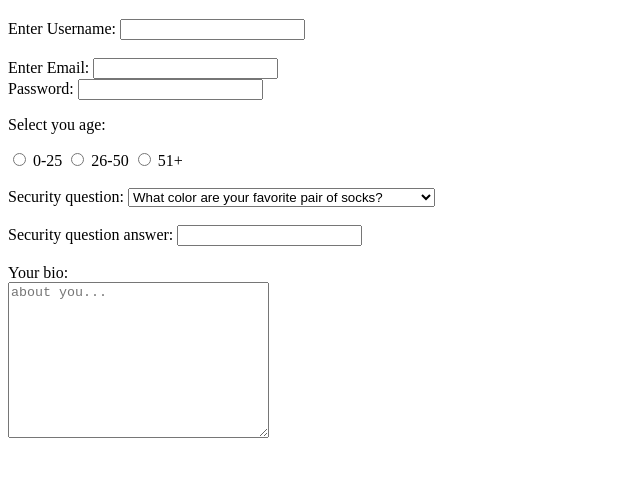
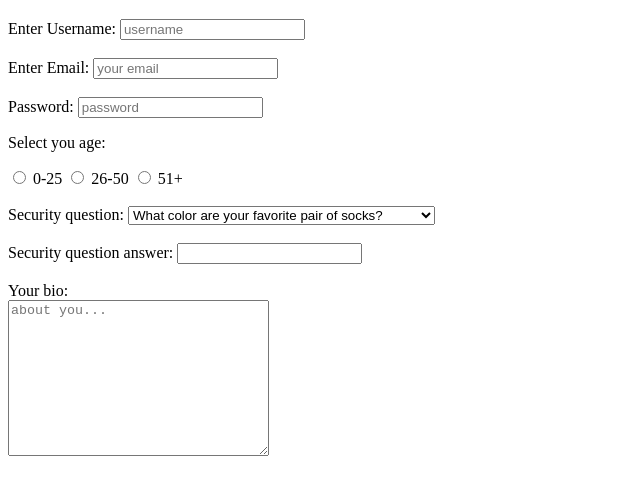
Before and after one commit to LinusYong123/HTML-CSS-Crash-Course, a plain HTML site: page index.html in a window 1280 px wide. Shown: the part 61-556 px from the top of the page, without its empty margins (0-640 px from the left). Drawn offline with Linux system fonts and the light colour scheme.

```diff
--- a/index.html
+++ b/index.html
@@ -8,13 +8,13 @@
 
   <form>
     <label for="username">Enter Username:</label>
-    <input type="text" id="username" name="username">
+    <input type="text" id="username" name="username" placeholder="username">
     <br><br>
     <label for="email">Enter Email:</label>
-    <input type="email" id="email" name="email"
+    <input type="email" id="email" name="email" placeholder="your email">
     <br><br>
     <label for="password">Password:</label>
-    <input type="password" id="password" name="password">
+    <input type="password" id="password" name="password" placeholder="password">
     <p>Select you age:</p>
 
 <input type="radio" name="age" value="0-25" id="option 1">
```
Also changed, not shown: 1 other file.
